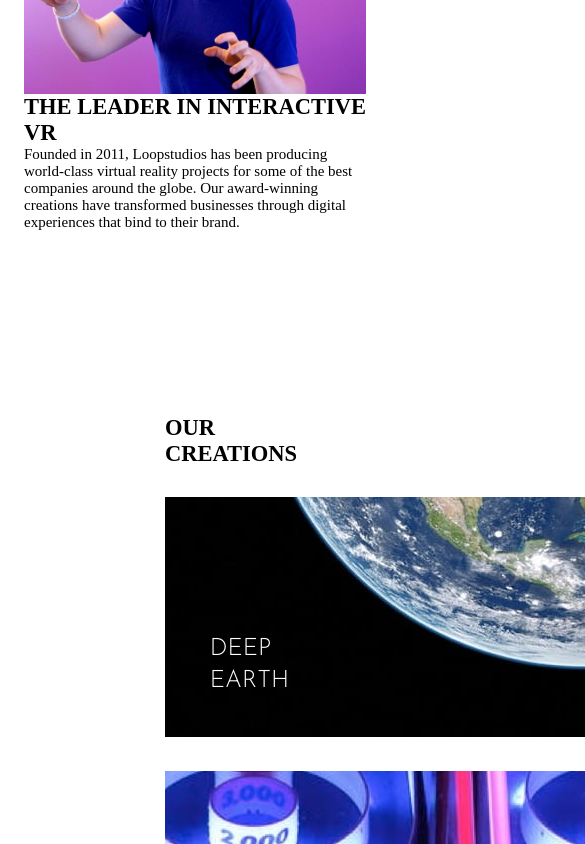
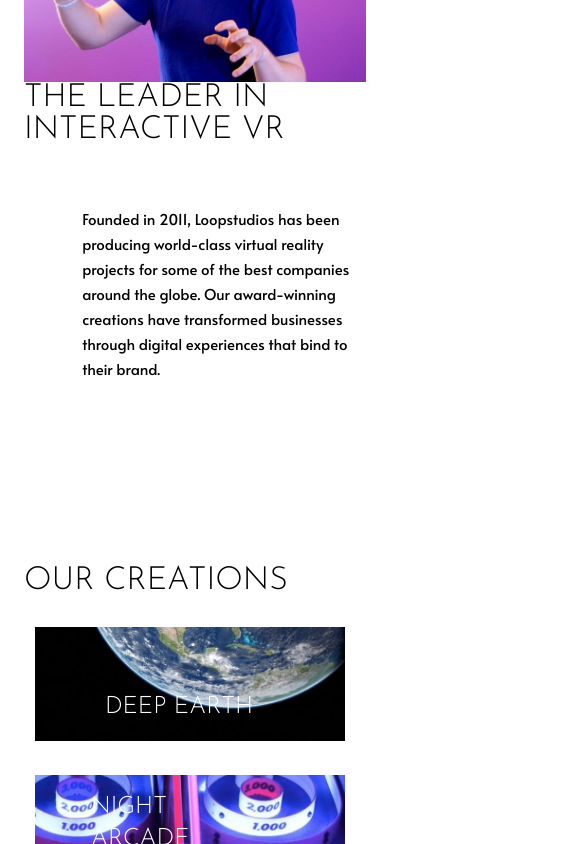
Before and after one commit to pia-noder/Loopstudio, a plain HTML site: page index.html in a window 390 px wide. Shown: the part 1156-2000 px from the top of the page, 585 px wide, since content can reach past the window. Drawn offline with Linux system fonts and the light colour scheme.

Commit message:
travaille sur le responsive

```diff
--- a/index.html
+++ b/index.html
@@ -77,7 +77,7 @@
       <img class="img-interactive" src="./images/desktop/image-interactive.jpg" alt="Un homme portant un casque pour la VR">
       <div class="hero-text">
         <h2>THE LEADER IN INTERACTIVE VR</h2>
-        <p>Founded in 2011, Loopstudios has been producing world-class virtual reality
+        <p class="txt-interactive">Founded in 2011, Loopstudios has been producing world-class virtual reality
           projects for some of the best companies around the globe. Our award-winning
           creations have transformed businesses through digital experiences that bind
           to their brand.</p>
@@ -123,7 +123,7 @@
 
       <article class="game4">
         <picture>
-          <source media="(max-width: 600px)" srcset="./images/mobile/image-grid.jpg">
+          <source media="(max-width: 750px)" srcset="./images/mobile/image-grid.jpg">
           <img src="./images/desktop/image-grid.jpg" >
         </picture>
         <div class="overlay">
--- a/style.css
+++ b/style.css
@@ -5,13 +5,18 @@
     padding: 0;
 }
 html{
-    --res: calc(0.01 * 10vmin)
+    --res: calc(0.01 * 10vmin);
 }
 body{
     margin: auto;
     padding: 0;
     max-width: 1440px;
     font-size: 15px;
+}
+h2{
+    font-family: 'Josefin Sans', sans-serif;
+    font-size: clamp(32px, calc(48 * var(--res)), 48px);
+    font-weight: lighter;
 }
 
 /*Header*/
@@ -30,7 +35,7 @@
 nav{
     display: flex;
     justify-content: space-between;
-    padding-top: 64px;
+    padding-top: 65px;
     position: relative;
 }
 
@@ -50,16 +55,16 @@
     text-decoration: none;
     font-family: 'Alata', sans-serif;
     color: hsl(0, 0%, 100%);
-    height: 32px;
+    height: 33px;
     line-height: 32px;
     display: inline;
 }
 .link-text:after{
-   height: 3px;
+   height: 2px;
    background:#fff;
    content: "";
    margin: auto;
-   width: 60%;
+   width: 45%;
    display: block;
    transform: scale(0);
    transition: transform 0.25s ease-in-out;
@@ -72,11 +77,11 @@
 .header-catchSentence{
     width: 58.7%;
 
-    margin-top: 126px;
+    margin-top: 123px;
     padding: 40px 40px 25px 39px;
 
     font-family: 'Josefin Sans', sans-serif;
-    font-size: clamp(40px, calc(50 * var(--res)) , 4.8em);
+    font-size: clamp(40px, calc(79 * var(--res)) , 5.5em);
     /*font-size: 4.8em;*/
     color: #fff;
     line-height: 70px;
@@ -87,14 +92,14 @@
 
 /*Section Hero*/
 section{
-    margin-top: 172px;
+    margin-top: 160px;
 }
 .hero{
-    padding: 0 165px 0;
+    padding: 0 calc(172 * var(--res)) 0;
     margin: auto;
 
     display: grid;
-    grid-template-columns: 3fr 1fr 2fr;
+    grid-template-columns: 3.2fr 1fr 2fr;
     grid-template-rows: 1.5fr 2.5fr;
     grid-column-gap: 0px;
     grid-row-gap: 0px;
@@ -105,6 +110,17 @@
 .hero-text{
     grid-area: 2 / 2 / 3 / 4;
     background-color: white;
+    display: flex;
+    flex-direction: column;
+    justify-content: flex-end;
+    align-items: flex-end;
+}
+
+.txt-interactive{
+    margin-top: 60px;
+    width: 83%;
+    font-family: 'Alata', sans-serif;
+    line-height: 25px;
 }
 /*Version mobile*/
 .mobile-menu{
@@ -184,7 +200,7 @@
 
 /*Section Games*/
 #section-games{
-    padding: 0 165px 0;
+    padding: 0 calc(165 * var(--res)) 0;
     margin: auto;
     margin-top: 184px;
 }
@@ -210,7 +226,6 @@
 
     width: 256px;
     height: auto;
-    margin: auto;
     margin-top: 30px;
     position: relative;
     cursor: pointer;
@@ -282,4 +297,21 @@
         flex-direction: column;
         padding: 0 24px;
     }
+    #section-games{
+        padding: 0 24px 0;
+    }
+    .gallery{
+        justify-content: center;
+    }
+    article{
+        width: 320px;
+    }
+    picture source{
+        width: 300px;
+        height: auto;
+    }
+    picture img{
+        width: 310px;
+        height: auto;
+    }
 }
```
